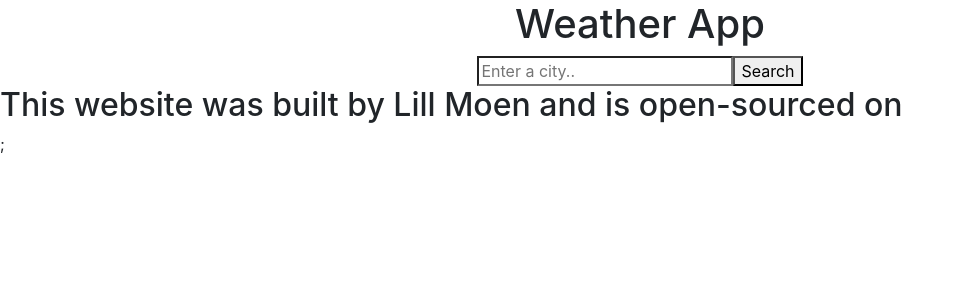
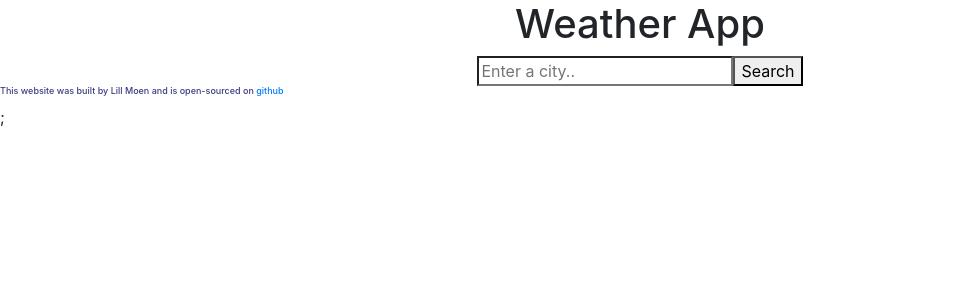
Before and after one commit to lilumoen/weather-react, a React (Create React App) app: page / in a window 1280 px wide. Shown: the top 300 px of the page, without its empty margins (0-964 px from the left). Built offline with nearby package versions, Linux system fonts and the light colour scheme.

Commit message:
added css github link

```diff
--- a/public/index.html
+++ b/public/index.html
@@ -38,7 +38,7 @@
     </div>
     <h2>
       This website was built by Lill Moen and is open-sourced on
-      <a href="https://github.com/lilumoen/weather-react"></a>
+      <a href="https://github.com/lilumoen/weather-react">github</a>
     </h2>
     ;
 
--- a/src/App.css
+++ b/src/App.css
@@ -13,6 +13,12 @@
   }
 }
 
+h2 {
+  font-size: xx-small;
+  display: block;
+  size: 10px;
+  color: rgb(60, 60, 132);
+}
 .App-header {
   background-color: #282c34;
   min-height: 100vh;
```
